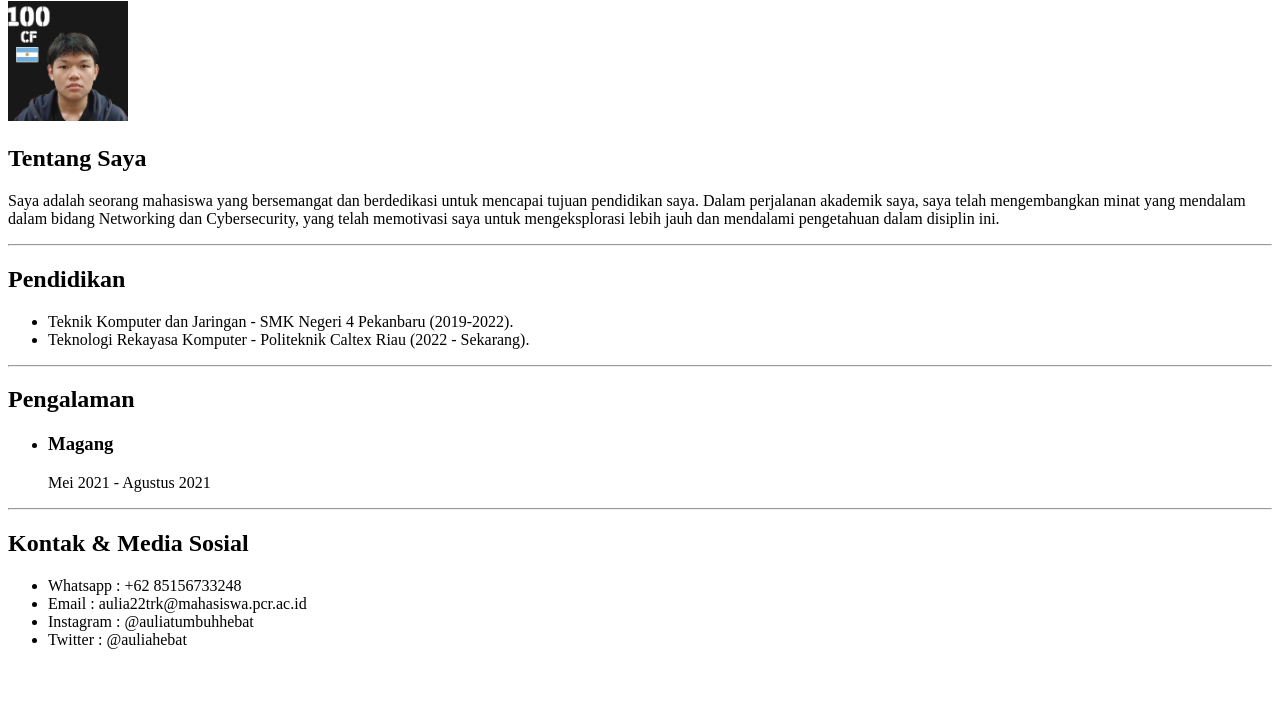
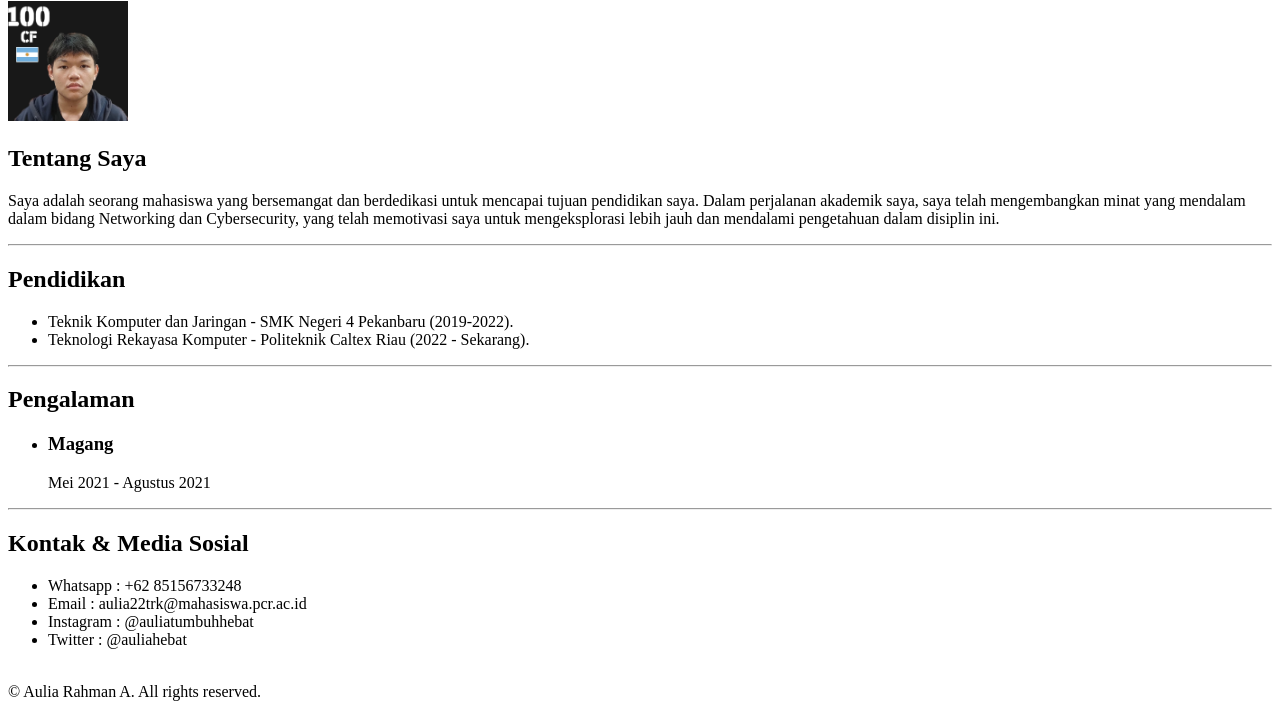
Before and after one commit to auliahebat/html-resume, a plain HTML site: page index.html in a window 1280 px wide. Shown: the part 79-800 px from the top of the page. Drawn offline with Linux system fonts and the light colour scheme.

Commit message:
Add files via upload

```diff
--- a/index.html
+++ b/index.html
@@ -40,6 +40,8 @@
 		<li>Instagram : @auliatumbuhhebat</li>
 		<li>Twitter : @auliahebat</li>
 	</ul>
+	<br>
+	<footer>&copy Aulia Rahman A. All rights reserved.</footer>
 </body>
 
 </html>
```
